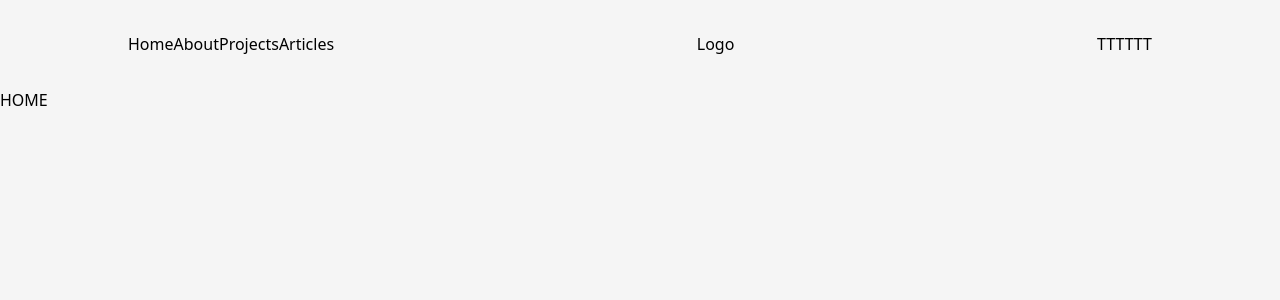
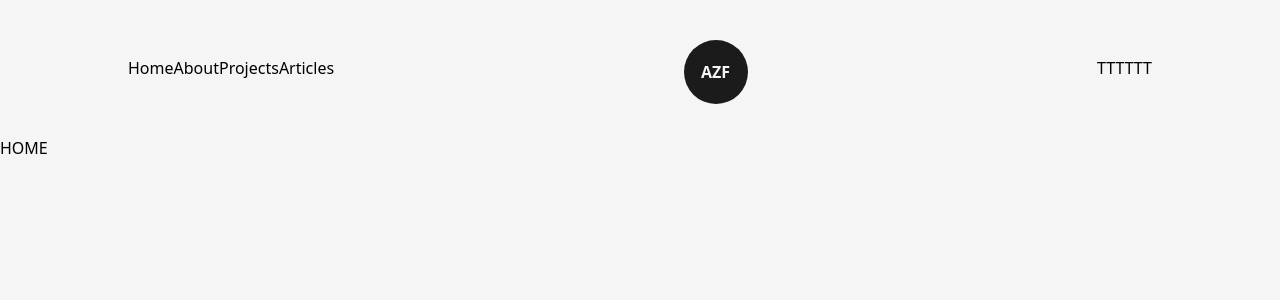
Before and after one commit to Alejandrozf23/developer-portafolio, a Next.js app: page / in a window 1280 px wide. Shown: the top 300 px of the page. Built offline with nearby package versions, Linux system fonts and the light colour scheme.

Commit message:
Add Logo component with scale

```diff
--- /dev/null
+++ b/src/components/Logo.js
@@ -0,0 +1,18 @@
+import Link from "next/link";
+import React from "react";
+import {motion} from "framer-motion";
+
+const MotionLink = motion(Link);
+
+const Logo = () => {
+    return (
+        <div className="flex items-center justify-center mt-2">
+            <MotionLink href="/"
+            className="w-16 h-16 bg-dark text-light flex items-center justify-center rounded-full text-2x1 font-bold"
+            whileHover={{scale:1.5}}>
+                AZF</MotionLink>
+        </div>
+    )
+}
+
+export default Logo
--- a/src/components/NavBar.js
+++ b/src/components/NavBar.js
@@ -1,5 +1,6 @@
 import Link from "next/link"
 import React from "react"
+import Logo from "./Logo"
 
 const NavBar = () => {
     return (
@@ -10,7 +11,7 @@ const NavBar = () => {
                 <Link href="/">Projects</Link>
                 <Link href="/">Articles</Link>
             </nav>
-            <h2>Logo</h2>
+            <Logo/>
             <nav>
                 <Link href="/" target={"_blank"}>T</Link>
                 <Link href="/" target={"_blank"}>T</Link>
```
Also changed, not shown: src/pages/_app.js (line endings or trailing spaces).
